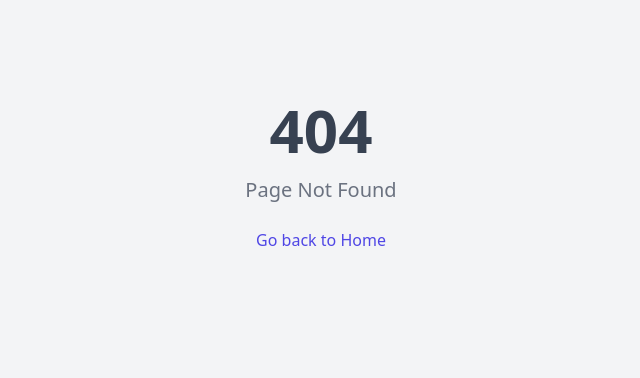
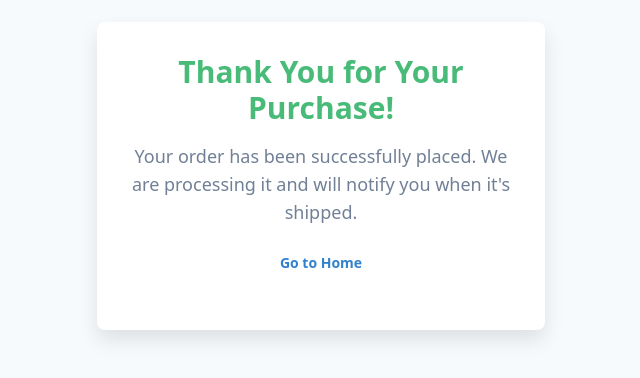
Before and after one commit to rajifmahendra/fe-bootcamp1, a Vue app: page /thank-you in a window 1280 px wide. Before the commit this address had no page. Shown: the part 224-602 px from the top of the page, without its empty margins (319-959 px from the left). Built offline with nearby package versions, Linux system fonts and the light colour scheme.

Commit message:
add page thank you page

```diff
--- a/src/App.vue
+++ b/src/App.vue
@@ -4,7 +4,7 @@
     <LoadingSpinner v-if="isLoading" />
 
     <!-- Conditionally render the Navbar only if the route is not /login, /register, or the 404 route -->
-    <Navbar v-if="$route.path !== '/login' && $route.path !== '/register' && $route.name !== 'PageNotFound'" />
+    <Navbar v-if="$route.path !== '/login' && $route.path !== '/register' && $route.name !== 'PageNotFound' && $route.name !== 'thank-you' " />
 
     <!-- Render the appropriate page for the current route -->
     <RouterView />
--- a/src/components/HomeComponents/CardProduct.vue
+++ b/src/components/HomeComponents/CardProduct.vue
@@ -55,7 +55,8 @@
 
 <script>
 import { formatCurrency } from '../../helpers/helpers';
-import { showBuyConfirmation } from '@/plugins/swal';
+import Swal from 'sweetalert2'; // Import SweetAlert2 for confirmation
+import { useRouter } from 'vue-router'; // Import useRouter for redirection
 
 export default {
   name: 'CardProduct',
@@ -65,17 +66,52 @@ export default {
       required: true,
     },
   },
-  methods: {
+  setup() {
+    const router = useRouter(); // Access the router instance
+
     // Handle the Buy button click
-    handleBuy(product) {
-      showBuyConfirmation(product, formatCurrency);
-    },
+    const handleBuy = (product) => {
+      // Show confirmation modal
+      Swal.fire({
+        title: 'Are you sure?',
+        text: `Do you want to buy ${product.name} for ${formatCurrency(product.price)}?`,
+        icon: 'question',
+        showCancelButton: true,
+        confirmButtonText: 'Yes, buy it!',
+        cancelButtonText: 'No, cancel',
+        reverseButtons: true
+      }).then((result) => {
+        if (result.isConfirmed) {
+          // Show success message
+          Swal.fire(
+            'Purchased!',
+            `You have successfully bought ${product.name} for ${formatCurrency(product.price)}`,
+            'success'
+          );
+
+          // Redirect to the thank you page
+          router.push({ name: 'thank-you' });
+        } else {
+          // Show cancellation message
+          Swal.fire(
+            'Cancelled',
+            'Your purchase has been cancelled',
+            'info'
+          );
+        }
+      });
+    };
+
     // Handle the details button click
-    handleDetails(product) {
+    const handleDetails = (product) => {
       alert(`You selected to view details of: ${product.name}`);
-    },
-    // Format currency function for use inside this component
-    formatCurrency,
+    };
+
+    return {
+      formatCurrency,
+      handleBuy,
+      handleDetails,
+    };
   },
 };
 </script>
--- /dev/null
+++ b/src/components/Thankyou.vue
@@ -0,0 +1,87 @@
+<template>
+    <div class="min-h-screen bg-gray-50 flex items-center justify-center">
+        <div class="bg-white p-8 rounded-lg shadow-xl max-w-md w-full text-center">
+            <div class="mb-6">
+                <!-- Thank You Title -->
+                <h1 class="text-3xl font-semibold text-green-500 mb-4">Thank You for Your Purchase!</h1>
+                <!-- Order Confirmation Text -->
+                <p class="text-lg text-gray-600 mb-6">Your order has been successfully placed. We are processing it and
+                    will notify you when it's shipped.</p>
+
+                <!-- Redirect Link -->
+                <router-link to="/"
+                    class="text-blue-500 hover:text-blue-700 text-sm font-semibold inline-block transition-colors duration-300">
+                    Go to Home
+                </router-link>
+            </div>
+        </div>
+    </div>
+</template>
+
+<script>
+export default {
+    name: 'ThankYouPage',
+};
+</script>
+
+<style scoped>
+/* General background and layout */
+.min-h-screen {
+    background-color: #f7fafc;
+    /* Soft background for the page */
+}
+
+/* Styling for the main card */
+.bg-white {
+    background-color: #ffffff;
+    /* White background for the card */
+}
+
+.shadow-xl {
+    box-shadow: 0 10px 20px rgba(0, 0, 0, 0.1);
+    /* Soft shadow for the card */
+}
+
+/* Typography adjustments */
+.text-green-500 {
+    color: #48bb78;
+    /* Custom green color for the heading */
+}
+
+.text-gray-600 {
+    color: #718096;
+    /* Soft gray for the text */
+}
+
+.text-blue-500 {
+    color: #3182ce;
+    /* Blue color for the link */
+}
+
+.text-blue-700 {
+    color: #2b6cb0;
+    /* Darker blue on hover */
+}
+
+/* Hover and transition effects for the link */
+.hover\:text-blue-700:hover {
+    color: #2b6cb0;
+}
+
+.transition-colors {
+    transition: color 0.3s ease;
+}
+
+/* Spacing adjustments */
+.mb-4 {
+    margin-bottom: 1rem;
+}
+
+.mb-6 {
+    margin-bottom: 1.5rem;
+}
+
+.mt-4 {
+    margin-top: 1rem;
+}
+</style>
--- a/src/routers/index.js
+++ b/src/routers/index.js
@@ -9,6 +9,7 @@ import PageNotFound from '../pages/PageNotFound.vue'; // Assuming you have a 404
 // Import the authentication middleware
 import { authMiddleware } from '../middleware/auth';
 import Detail from '@/pages/ProductDetail/Detail.vue';
+import Thankyou from '@/components/Thankyou.vue';
 
 const routes = [
   {
@@ -40,6 +41,11 @@ const routes = [
     name: 'PageNotFound',
     component: PageNotFound,  // Fallback for any undefined routes
   },
+  {
+    path: '/thank-you',
+    name: 'thank-you',
+    component: Thankyou,  // Fallback for any undefined routes
+  },
 ];
 
 const router = createRouter({
```
